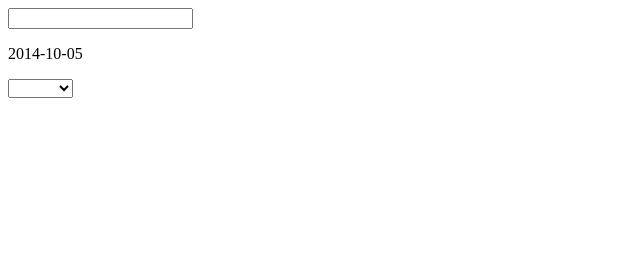
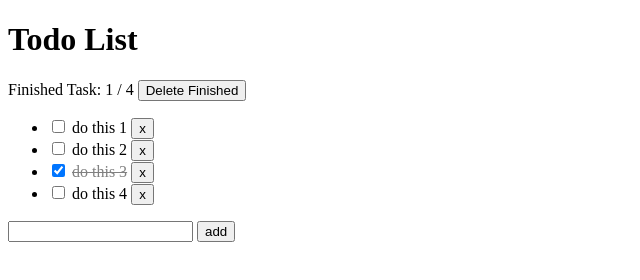
Before and after one commit to kzmtd/angjs_prct, a plain HTML site: page index.html in a window 1280 px wide. Shown: the whole page, without its empty margins (0-640 px from the left). Drawn offline with nearby package versions, Linux system fonts and the light colour scheme.

Commit message:
ドットインストールのTodoアプリに変更

```diff
--- a/index.html
+++ b/index.html
@@ -2,26 +2,29 @@
 <html lang = "ja" ng-app="myApp">
     <head>
         <meta charset="UTF-8" />
-        <meta name="viewport" content="width=device-width, user-scalable=no" />
-        <meta name="apple-mobile-web-app-capable" content="yes" />
+        <title>AngularJS ToDo</title>
 
-        <title>AngularJS Practice</title>
-
-        <style type = "text/css" src="style.css"></style>
+        <link rel="stylesheet" type = "text/css" href="style.css"></style>
         <script src="https://ajax.googleapis.com/ajax/libs/angularjs/1.2.9/angular.min.js"></script>
         <script type = "text/javascript" src = "script.js"></script>
     </head>
     <body>
-        <input type = "text" ng-model = "myText">
-        <p>{{myText}}</p>
-
-        <div ng-controller = "mainCtrl as main">
-            <p>{{main.today | date:'yyyy-MM-dd'}}</p>
-
-            <form novalidate name="myForm" ng-submit="main.addUser()">
-                <select ng-model="myName" ng-options="item.value as item.name for item in main.items"></select>
-            </form>
-            <pre>{{main.myText|json}}{{myName|json}}</pre>
+        <h1>Todo List</h1>
+        <div ng-controller="mainCtrl as main">
+        <p>Finished Task: {{main.getDoneCount()}} / {{main.tasks.length}}
+        <button ng-click="main.deleteDone()">Delete Finished</button>
+        </p>
+        <ul>
+            <li ng-repeat="task in main.tasks">
+            <input type="checkbox" ng-model="task.done">
+            <span class="done-{{task.done}}">{{task.body}}</span>
+            <button ng-click="main.tasks.splice($index,1)">x</button>
+            </li>
+        </ul>
+        <form ng-submit="main.addNew()">
+            <input type="text" ng-model="main.newTaskBody">
+            <input type="submit" value="add">
+        </form>
         </div>
     </body>
 </html>
--- a/script.js
+++ b/script.js
@@ -1,11 +1,32 @@
 var myApp = angular.module('myApp', []);
 myApp.controller('mainCtrl', function(){
-    this.items = [
-        {name:'Taro', value:1},
-        {name:'Jiro', value:2},
-        {name:'Saburo', value:3},
-        {name:'Shiro', value:4},
-        ];
-    this.today = new Date();
-    this.addUser = function(){};
+    this.tasks = [
+    	{"body":"do this 1", "done":false},
+    	{"body":"do this 2", "done":false},
+    	{"body":"do this 3", "done":true},
+    	{"body":"do this 4", "done":false},
+    ];
+    this.addNew = function(){
+    	this.tasks.push({"body":this.newTaskBody, "done":false});
+    	this.newTaskBody ='';
+    }
+    this.getDoneCount = function(){
+    	var count = 0;
+    	angular.forEach(this.tasks, function(task){
+    		count += task.done ? 1 : 0;
+    	});
+    	return count;
+    }
+    this.deleteDone = function(){
+    	var  newTasks = [];
+    	angular.forEach(this.tasks, function(task){
+    		if (!task.done) {
+    			newTasks.push(task);
+    		};
+    	});
+    	this.tasks = newTasks;
+    }
+    this.deleteTask = function(){
+    	console.log(index);
+    }
 });
--- a/style.css
+++ b/style.css
@@ -1,3 +1,8 @@
 body {
-    background-color: #eee;
+    background-color:white;
+    color:black;
 }
+span.done-true {
+	color:gray;
+	text-decoration:line-through;
+}
```
